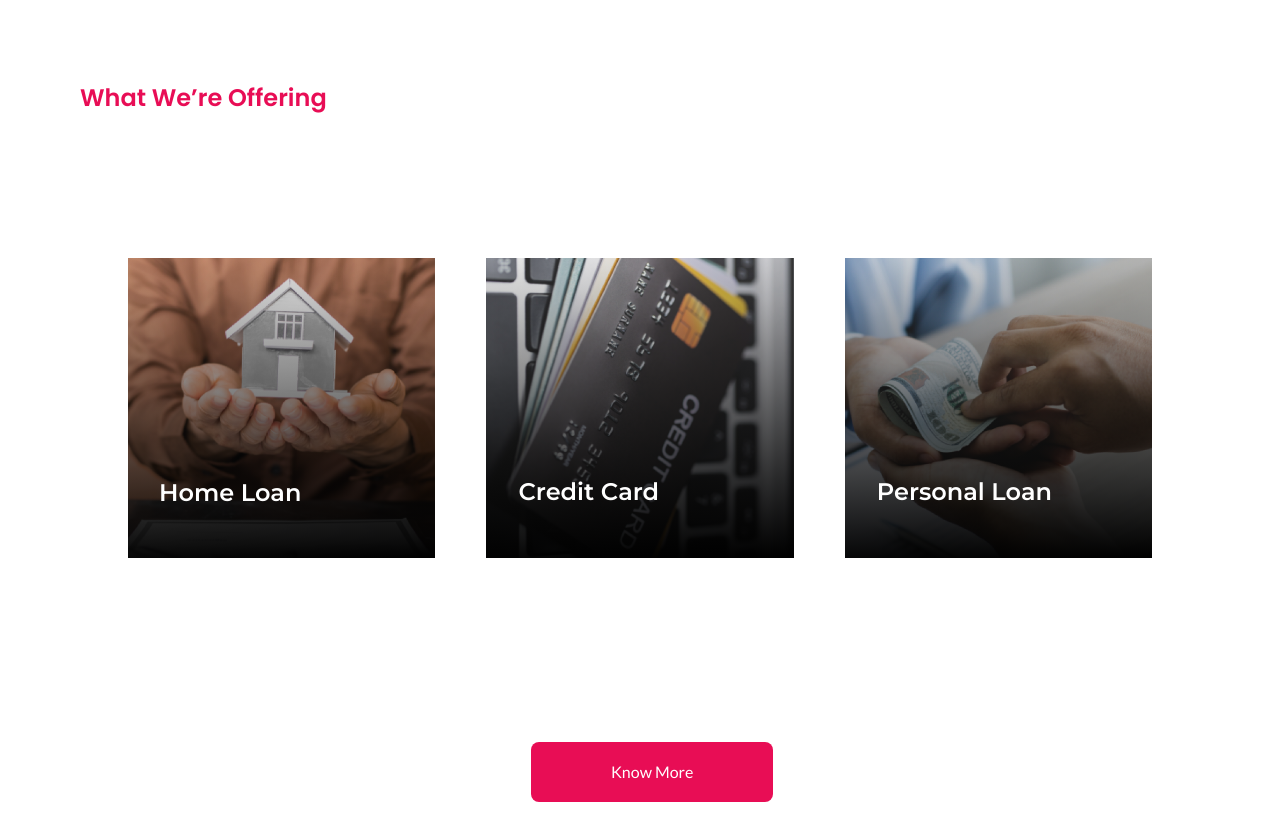
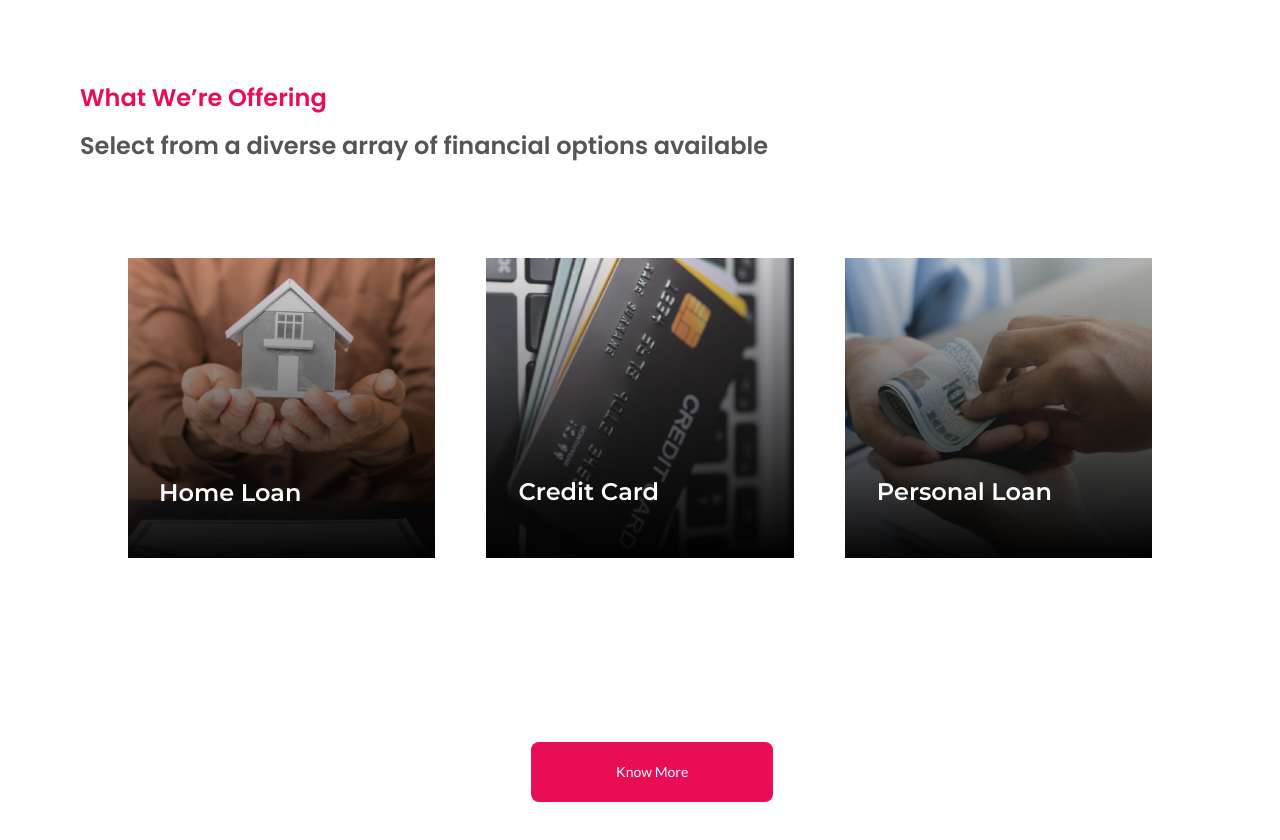
Before and after one commit to selvakumarmg/spfinnacle-web, a React (Create React App) app: page / in a window 1280 px wide. Shown: the part 3040-3880 px from the top of the page. Built offline with nearby package versions, Linux system fonts and the light colour scheme.

Commit message:
Services Offered

```diff
--- a/src/pages/Index/CreditCard.tsx
+++ b/src/pages/Index/CreditCard.tsx
@@ -1,4 +1,4 @@
-import { Heading, Img } from "components";
+import { Img } from "components";
 import React from "react";
 
 export default function CreditCard() {
@@ -10,9 +10,9 @@ export default function CreditCard() {
         className="m-auto h-[300px] w-full object-cover"
       />
       <div className="absolute left-0 right-0 top-0 m-auto bg-gradient1 flex h-[300px] w-full flex-col items-start justify-end p-8 sm:p-5 hover:cursor-pointer">
-        <Heading as="h4" className="mb-[18px] mt-[300px] !font-montserrat">
+        <h4 className="mb-[18px] mt-[300px] text-[#FFFFFF] font-semibold text-2xl font-montserrat">
           Credit Card
-        </Heading>
+        </h4>
       </div>
     </div>
   );
--- a/src/pages/Index/HomeLoan.tsx
+++ b/src/pages/Index/HomeLoan.tsx
@@ -1,18 +1,17 @@
-import { Heading, Img } from "components";
 import React from "react";
 
 export default function HommeLoan() {
   return (
     <div className="relative h-[300px] w-[30%] bg-blue_gray-100_01 md:mb-0">
-      <Img
+      <img
         src="images/img_untitled_design_500x352.png"
         alt="untitleddesign"
         className=" m-auto h-[300px] w-full object-cover"
       />
       <div className="absolute left-0 right-0 top-0 m-auto flex h-[300px] w-full flex-col items-start justify-end p-[31px] bg-gradient1 sm:p-5 hover:cursor-pointer">
-        <Heading as="h4" className="mb-[18px] mt-[300px] !font-montserrat">
+        <h4 className="mb-[18px] mt-[300px] text-[#FFFFFF] font-semibold text-2xl font-montserrat">
           Home Loan
-        </Heading>
+        </h4>
       </div>
     </div>
   );
--- a/src/pages/Index/PersonalLoan.tsx
+++ b/src/pages/Index/PersonalLoan.tsx
@@ -1,4 +1,4 @@
-import { Heading, Img } from "components";
+import { Img } from "components";
 import React from "react";
 
 export default function PersonalLoan() {
@@ -10,9 +10,9 @@ export default function PersonalLoan() {
         className="m-auto h-[300px] w-full object-cover"
       />
       <div className="absolute left-0 right-0 top-0 m-auto flex bg-gradient1 h-[300px] w-full flex-col items-start justify-end p-8 sm:p-5 hover:cursor-pointer">
-        <Heading as="h4" className="mb-[18px] mt-[300px] !font-montserrat">
+        <h4 className="mb-[18px] mt-[300px] text-[#FFFFFF] font-semibold text-2xl font-montserrat">
           Personal Loan
-        </Heading>
+        </h4>
       </div>
     </div>
   );
--- a/src/pages/Index/Services.tsx
+++ b/src/pages/Index/Services.tsx
@@ -5,7 +5,7 @@ import WhatWeOffering from "./WhatWeOffereing";
 
 export default function Services() {
   return (
-    <div className="relative w-full h-screen" id="services-page">
+    <div className="relative w-full h-screen md:h-max" id="services-page">
       <WhatWeOffering />
       <ServicesOffered />
       <ServicesKnowMoreButton />
--- a/src/pages/Index/ServicesKnowMoreButton.tsx
+++ b/src/pages/Index/ServicesKnowMoreButton.tsx
@@ -1,15 +1,14 @@
-import { Button } from "components";
 import React from "react";
 
 export default function ServicesKnowMoreButton() {
   return (
     <div className="absolute bottom-[10%] left-0 right-0 m-auto h-[60px] w-[17%] md:h-auto">
-      <Button
-        size="lg"
-        className="absolute bottom-0 left-0 right-0 top-0 m-auto w-max min-w-[242px] rounded-lg font-lato font-medium sm:px-5 hover:bg-[hsl(340,89%,58%)]"
+      <button
+        type="button"
+        className="absolute bottom-0 left-0 right-0 top-0 m-auto w-40 bg-[#E80D55] text-[#FFFFFF] text-sm min-w-[242px] rounded-lg font-lato font-medium sm:px-5 hover:bg-[hsl(340,89%,58%)]"
       >
         Know More
-      </Button>
+      </button>
     </div>
   );
 }
--- a/src/pages/Index/ServicesOffered.tsx
+++ b/src/pages/Index/ServicesOffered.tsx
@@ -6,7 +6,7 @@ import PersonalLoan from "./PersonalLoan";
 export default function ServicesOffered() {
   return (
     <div className="relative w-[80%] mx-auto h-[50%] top-44">
-      <div className="absolute  left-0 right-0 flex justify-between max-w-[1151px] gap-[49px] mx-auto md:relative md:flex-col md:p-5">
+      <div className="absolute left-0 right-0 flex justify-between max-w-[1151px] gap-[49px] mx-auto md:relative md:flex-col md:p-5">
         <HommeLoan />
         <CreditCard />
         <PersonalLoan />
--- a/src/pages/Index/WhatWeOffereing.tsx
+++ b/src/pages/Index/WhatWeOffereing.tsx
@@ -1,16 +1,15 @@
-import { Heading } from "components";
 import React from "react";
 
 export default function WhatWeOffering() {
   return (
-    <div className="w-full ml-20 mt-10 flex items-center">
+    <div className="w-full ml-20 mt-10 flex items-center md:h-max">
       <div className="flex justify-center flex-col">
-        <Heading as="h4" className="flex-1 !text-pink-A400 absolute top-0">
+        <h4 className="flex-1 text-[#E80D55] text-2xl font-semibold absolute top-0">
           What We’re Offering
-        </Heading>
-        <Heading as="h4" className="flex-1 absolute text-[#555555] top-12">
+        </h4>
+        <h4 className="flex-1 absolute text-[#555555] text-2xl font-semibold top-12">
           Select from a diverse array of financial options available
-        </Heading>
+        </h4>
       </div>
     </div>
   );
```
